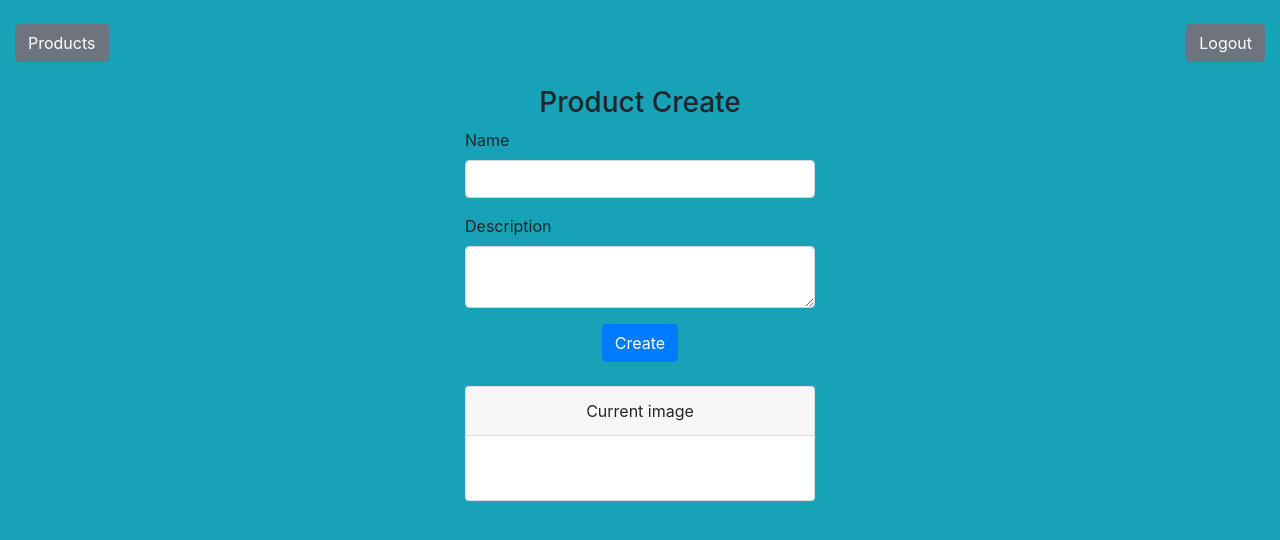
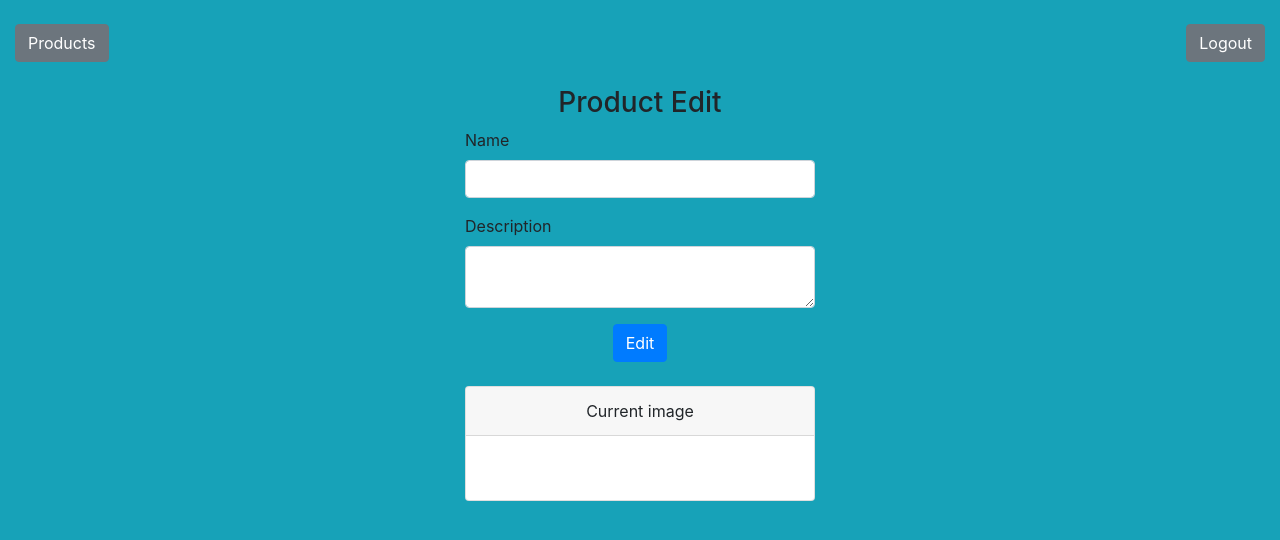
Before and after one commit to ig0rN/citrus, a PHP site: template app/views/admin/product/edit.view.php in a window 1280 px wide. Shown: the top 540 px of the page. Run offline with PHP 8.4, Linux system fonts and the light colour scheme; the template is opened without the code that fills it, so the values that code supplies are empty.

Commit message:
After test deadline - Product edit fix
Forgot to update product if validation passed

```diff
--- a/app/Controllers/Admin/ProductsController.php
+++ b/app/Controllers/Admin/ProductsController.php
@@ -63,6 +63,11 @@ class ProductsController extends BaseController
             return redirect('/admin/product/edit?id=' . $_POST['id']);
         }
 
+        ( new Product() )->update($_POST);
+
+        App::get('session')->set('success', 'You successfully updated product');
+
+        return redirect('/admin/products');
     }
 
     public function destroy()
--- a/app/views/admin/product/edit.view.php
+++ b/app/views/admin/product/edit.view.php
@@ -13,7 +13,7 @@
     <div class="container">
         <div class="row justify-content-center mt-4">
             <div class="text-center">
-                <h3>Product Create</h3>
+                <h3>Product Edit</h3>
             </div>
         </div>
 
@@ -30,7 +30,7 @@
                         <textarea name="description" id="" cols="30" rows="2" class="form-control"><?= $product->description ?></textarea>
                     </div>
                     <div class="text-center">
-                        <button class="btn btn-primary">Create</button>
+                        <button class="btn btn-primary">Edit</button>
                     </div>
                 </form>
 
```
